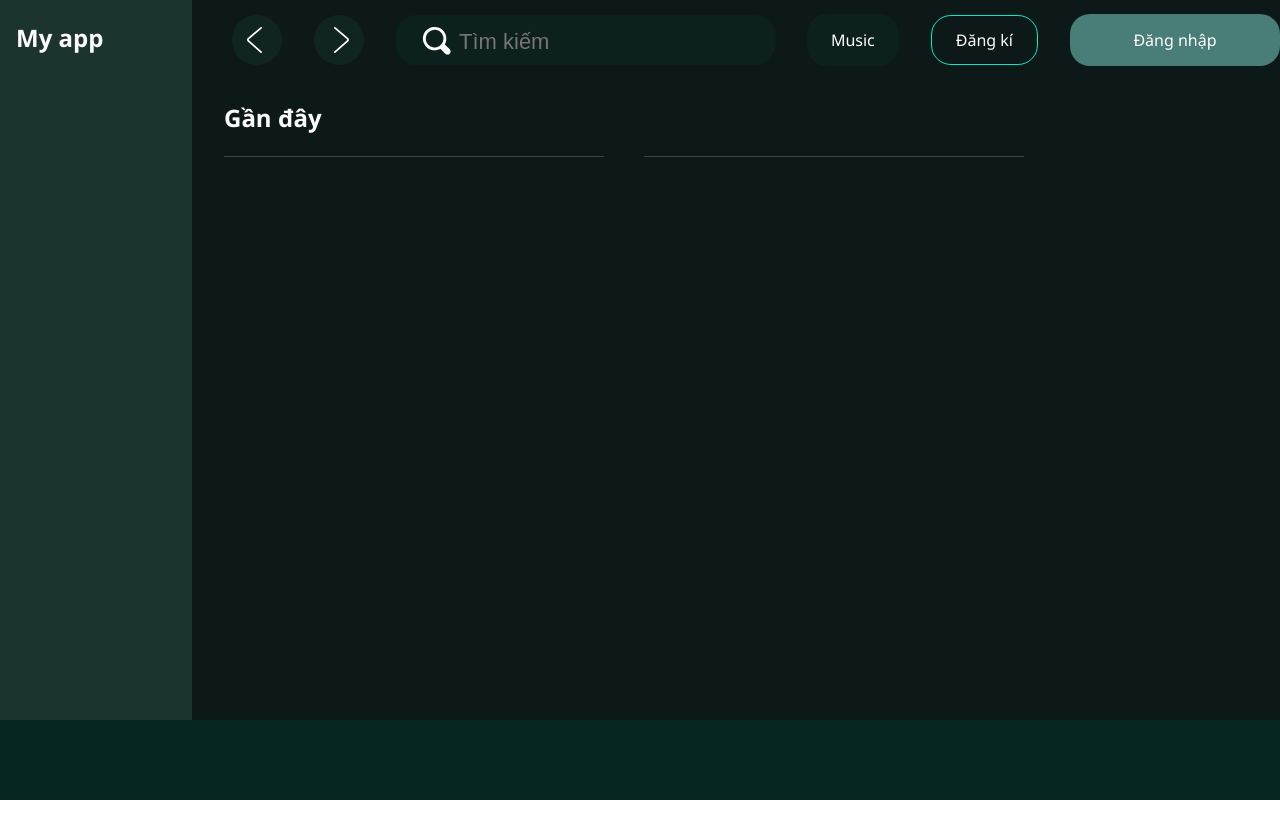
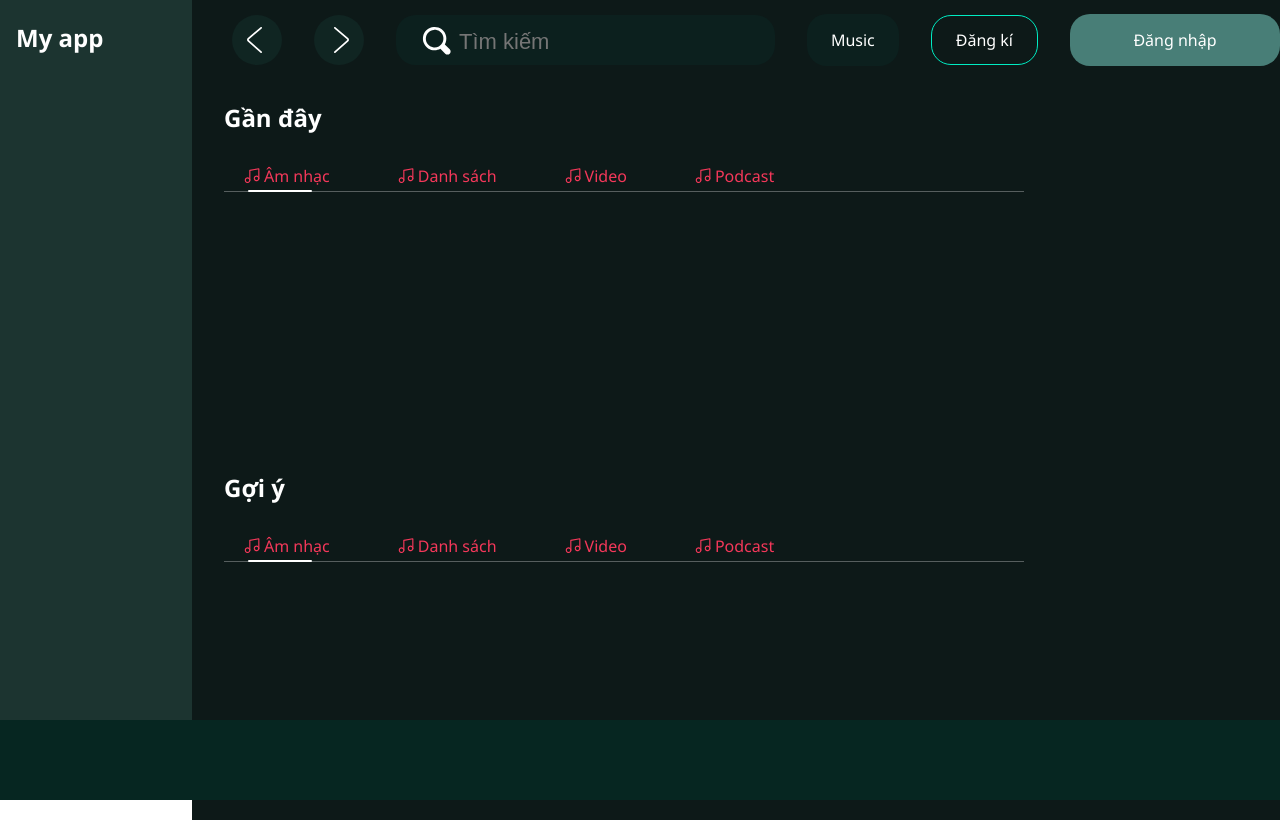
Before and after one commit to minhphuc2544/DevOps-Frontend, a React (Vite) app: page / in a window 1280 px wide. Built offline with nearby package versions, Linux system fonts and the light colour scheme.

Commit message:
feat(home-page): add sliding tab componet

```diff
--- a/src/components/SectionTab.jsx
+++ /dev/null
@@ -1,15 +0,0 @@
-import React from 'react'
-import '../styles/SectionTab.css'
-/**
- * SectionTab
- * @param {{ children: React.ReactNode }} props
- */
-export default function SectionTab({ children }) {
-  return (
-    <div className="section-tab">
-      <div className="section-tab__line" />
-      <div className="section-tab__label">{children}</div>
-      <div className="section-tab__line" />
-    </div>
-  )
-}
--- /dev/null
+++ b/src/components/SlidingTabs.jsx
@@ -0,0 +1,41 @@
+import React, { useState, useRef, useEffect} from 'react'
+import '../styles/SlidingTabs.css'
+import musicIcon from '../assets/icons/music-icon.svg'
+
+
+function SlidingTabs({ tabs }) {
+
+  const [active, setActive] = useState(0);
+  const [indicatorStyle, setIndicatorStyle] = useState({});
+  const tabsRef = useRef([]);
+
+  useEffect(() => {
+    const node = tabsRef.current[active];
+    if (node) {
+      setIndicatorStyle({
+        left: node.offsetLeft + 'px',
+        with: node.offsetWidth + 'px'
+      });
+    }
+  }, [active, tabs]);
+
+
+  return (
+    <div className='sliding-tabs'>
+      {tabs.map((tab, i) => (
+        <div
+          key={i}
+          className={`tab-item ${i === active ? 'acitve' : ''}`}
+          ref={el => tabsRef.current[i] = el}
+          onClick={() => setActive(i)}
+        >
+          <img src={musicIcon} alt="" className='tab-icon' />
+          <span>{tab}</span>
+        </div>
+      ))}
+      <div className='tab-indicator' style={indicatorStyle} />
+    </div>
+  );
+}
+
+export default SlidingTabs;
--- a/src/pages/Home.jsx
+++ b/src/pages/Home.jsx
@@ -2,8 +2,7 @@ import '../styles/Home.css'
 import { Link, Navigate } from 'react-router-dom'
 
 import { useState } from 'react';
-
-import SectionTab from '../components/SectionTab'
+import SlidingTabs from '../components/SlidingTabs'
 
 
 
@@ -45,11 +44,17 @@ function Home() {
             </div>
             <div className='Main-Option'>
               <div className='Main'>
-              <h2>Gần đây</h2>
-                  <SectionTab>
+                <h2 className='section-heading'>Gần đây</h2>
+                <SlidingTabs tabs={['Âm nhạc', 'Danh sách', 'Video', 'Podcast' ]} />
+                <div className='display-recent'>
 
-                  </SectionTab>
+                </div>
 
+                <h2 className='section-heading'>Gợi ý</h2>
+                <SlidingTabs tabs={['Âm nhạc', 'Danh sách', 'Video', 'Podcast' ]} />
+                <div className='display-recent'>
+
+                </div>
               </div>
               <div className='Option-TaskBar'></div>
             </div>
--- a/src/styles/Home.css
+++ b/src/styles/Home.css
@@ -184,8 +184,13 @@ html, body {
     background: #0D1918;
     color: #fff;
     padding: 0 2rem;
+}
 
+.Main .display-recent {
+    width: 100%;
+    height: 250px;
 }
+
 
 .Option-TaskBar {
     flex: 0 0 15vw;
--- a/src/styles/SectionTab.css
+++ /dev/null
@@ -1,21 +0,0 @@
-/* src/components/SectionTab.css */
-.section-tab {
-  display: flex;
-  align-items: center;
-  margin: 1rem 0;
-}
-
-.section-tab__line {
-  flex: 1;
-  height: 1px;
-  background-color: rgba(255,255,255,0.2);
-}
-
-.section-tab__label {
-  margin: 0 0.75rem;
-  padding: 0 0.5rem;
-  background-color: #0D1918; /* phải trùng màu background của cha */
-  color: #E74C3C;
-  font-weight: 500;
-  white-space: nowrap;
-}
--- /dev/null
+++ b/src/styles/SlidingTabs.css
@@ -0,0 +1,63 @@
+/* src/styles/SlidingTab.css */
+.sliding-tabs {
+  position: relative;
+  display: flex;
+  align-items: center;
+  margin: 4px 0;
+  user-select: none;
+  gap: 2rem;
+  overflow: auto;
+  white-space: nowrap;
+}
+
+.tab-item {
+  position: relative;
+  padding: 0.5rem 1rem;
+  color: #F4385A;
+  background: transparent;
+  cursor: pointer;
+  display: inline-flex;
+  align-items: center;
+  font-weight: 500;
+  white-space: nowrap;
+  transition: color 0.2s;
+  z-index: 2;
+  flex-shrink: 0;
+
+}
+
+.tab-item .tab-icon {
+  width: 1rem;
+  height: 1rem;
+  margin-left: 0.25rem;
+  margin-right: 0.25rem;
+}
+
+.tab-item.active {
+  color: #F4385A;
+}
+
+.tab-item.active .tab-icon {
+  filter: none;
+  color: #F4385A;
+}
+
+.tab-indicator {
+  position: absolute;
+  bottom: 4px;
+  width: 64px;
+  margin-left: 24px;
+  height: 2px;
+  background: #fff;
+  border-radius: 2px;
+  transition: left 0.3s ease, width 0.3s ease;
+  z-index: 3;
+}
+
+.sliding-tabs::before {
+  content: '';
+  position: absolute;
+  left: 0; right: 0; bottom: 4px;
+  border-top: 1px solid rgba(255, 255, 255, 0.3);
+  z-index: 1;
+}
```
Also changed, not shown: src/assets/icons/music-icon.svg (added).
